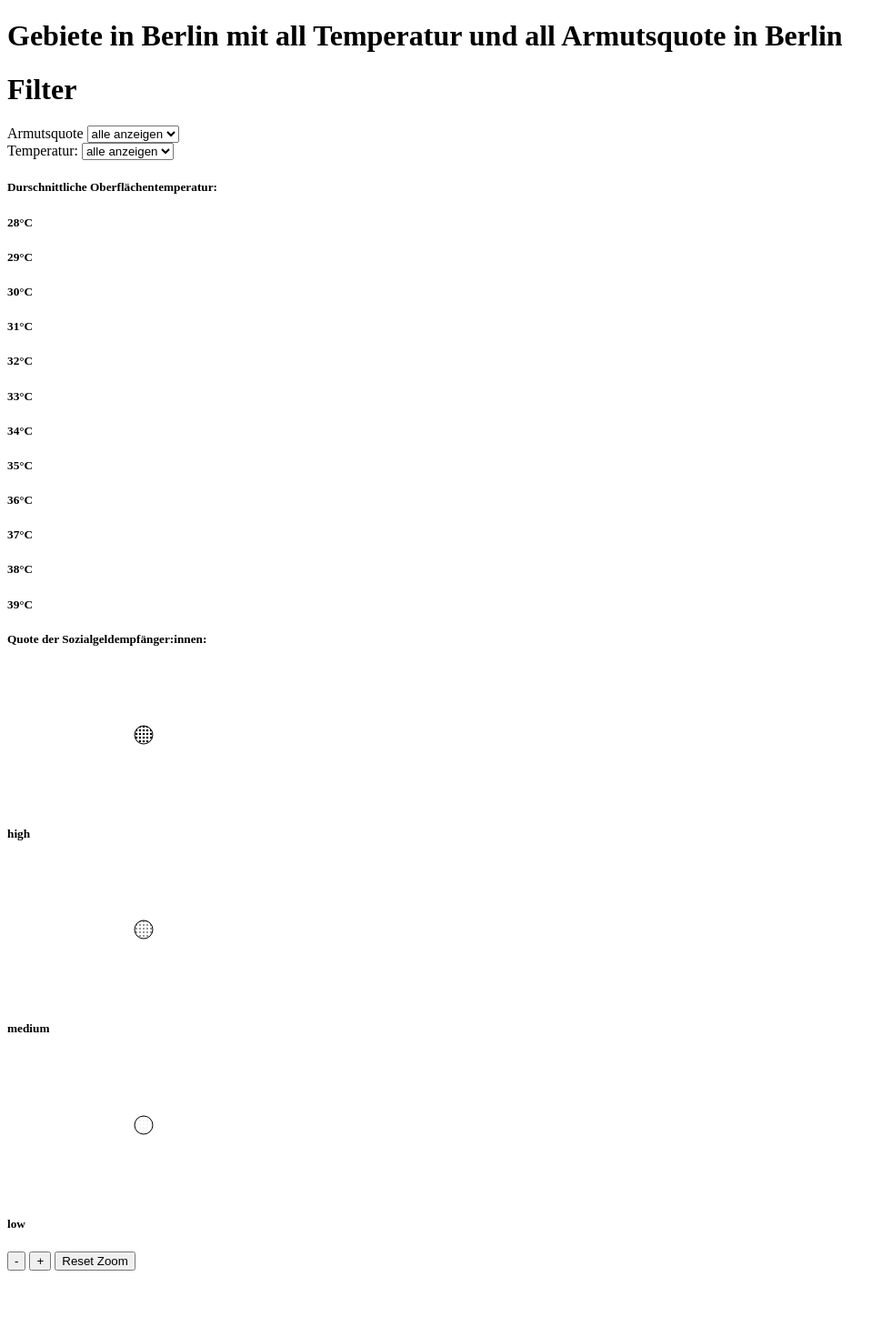
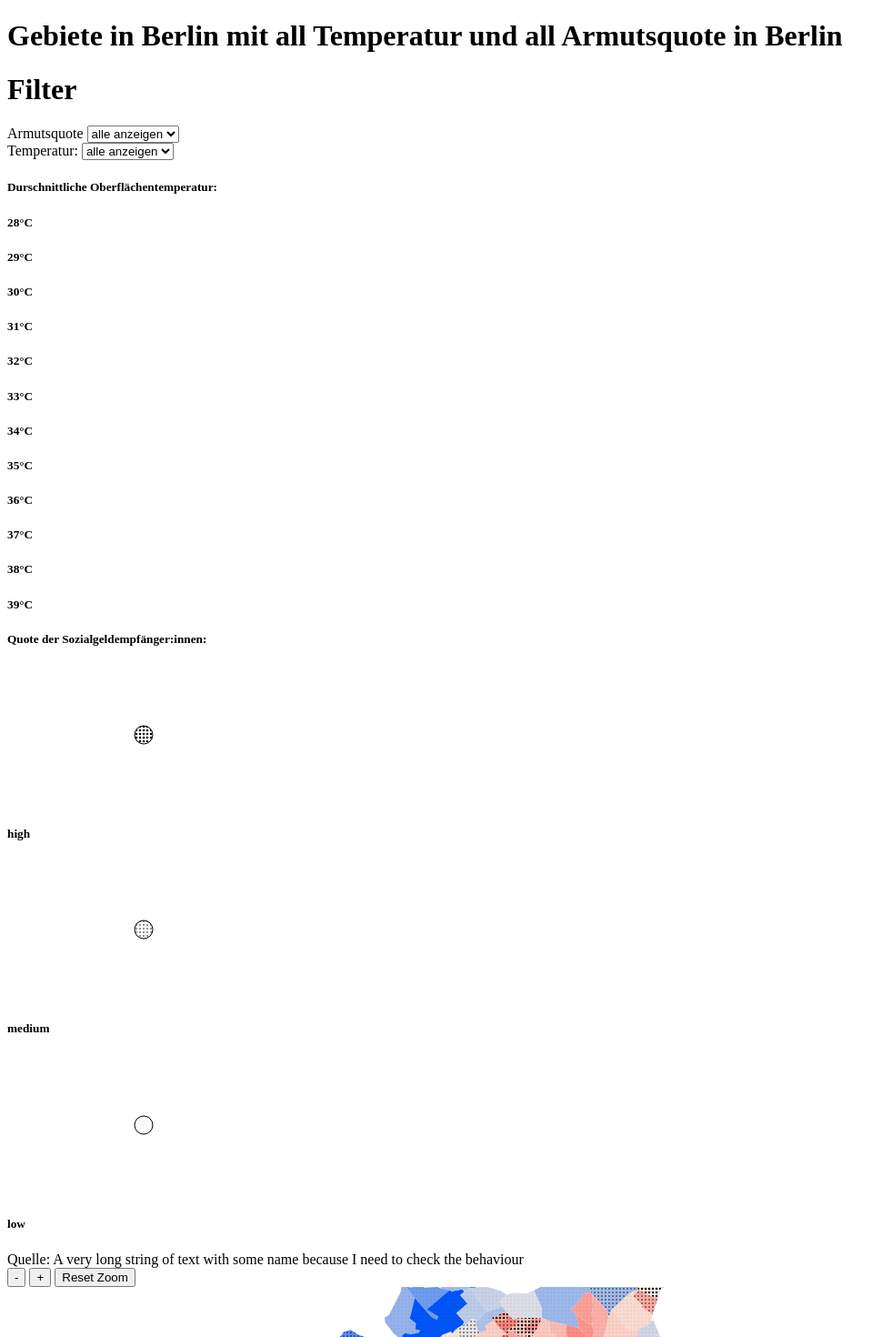
Before and after one commit to more-ginger/taz-heat, a SvelteKit app in the folder heat-app/: page /correlationmap in a window 1280 px wide. Shown: the top 1470 px of the page at 91% size, without its empty margins (0-981 px from the left). Built offline with nearby package versions, Linux system fonts and the light colour scheme.

Commit message:
feat: change styling of left side

```diff
--- a/heat-app/src/lib/components/correlationmap/Map.svelte
+++ b/heat-app/src/lib/components/correlationmap/Map.svelte
@@ -146,7 +146,4 @@
       ></Tooltip>
     {/if}
   </svg>
-  <div class="quelle text-end absolute w-68 bottom-0 right-0">
-    Quelle: A very long string of text with some name because I need to check the behaviour
-  </div>
 </div>
--- a/heat-app/src/routes/correlationmap/+page.svelte
+++ b/heat-app/src/routes/correlationmap/+page.svelte
@@ -38,14 +38,21 @@
   class="w-full max-w-[1020px] md:max-h-[689px] m-auto flex flex-col md:flex-row p-5 border-1 border-black mt-20"
 >
   <!-- to do: add logic for sentence when we get the text from taz -->
-  <div class="md:w-2/7 flex flex-col md:mr-5 md:gap-5">
+  <div class="md:w-2/7 flex flex-col md:mr-5 md:gap-5 justify-between">
     <h1 class="text-2xl md:w-68">
       Gebiete in Berlin mit
       <span class="font-bold text-red-500">{activeTemperatureLevel} Temperatur</span> und
       <span class="font-bold">{activePovertyLevel} Armutsquote</span> in Berlin
     </h1>
-    <FilterMenu bind:filterActive bind:activePovertyLevel bind:activeTemperatureLevel></FilterMenu>
-    <Legend heatDomain={[heatMin, heatMax]} {heatScale} {incomeDomain}></Legend>
+    <div>
+      <FilterMenu bind:filterActive bind:activePovertyLevel bind:activeTemperatureLevel
+      ></FilterMenu>
+      <Legend heatDomain={[heatMin, heatMax]} {heatScale} {incomeDomain}></Legend>
+
+      <div class="quelle mt-10">
+        Quelle: A very long string of text with some name because I need to check the behaviour
+      </div>
+    </div>
   </div>
   <div class="md:w-5/7">
     <Map {data} {activePovertyLevel} {activeTemperatureLevel} {filterActive} {heatScale}></Map>
```
